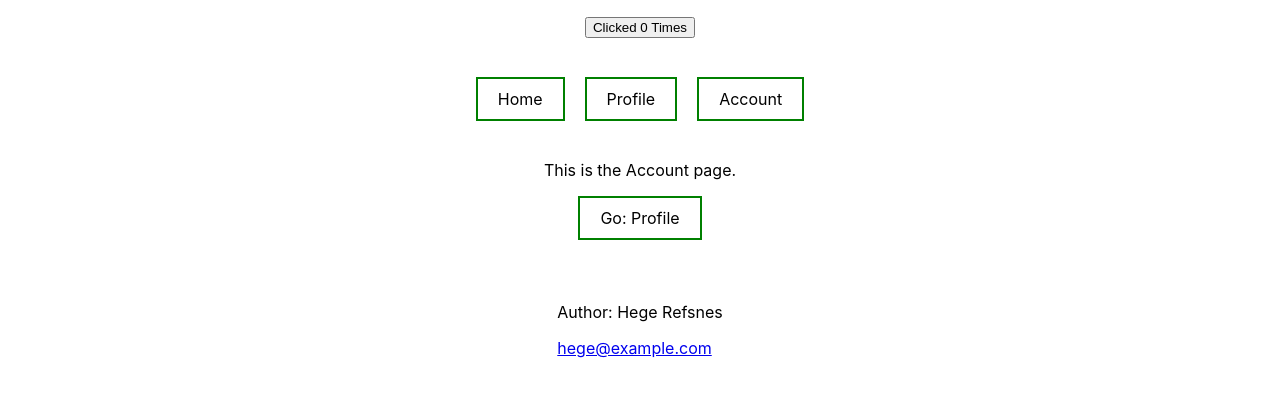
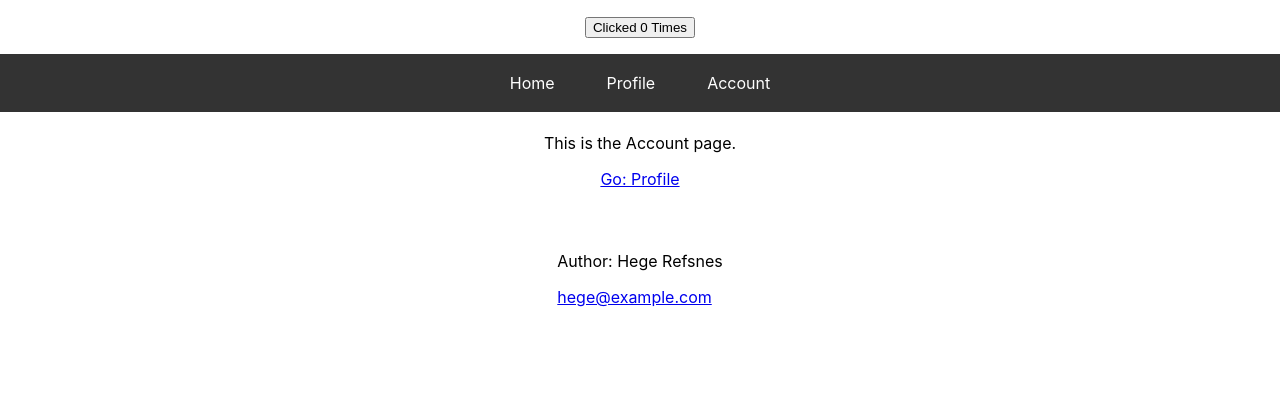
Before and after one commit to Borghese-Gladiator/resume-skills-roadmapper, a Next.js app: page /account in a window 1280 px wide. Shown: the top 396 px of the page. Built offline with nearby package versions, Linux system fonts and the light colour scheme.

Commit message:
fix navbar display

```diff
--- a/styles/globals.css
+++ b/styles/globals.css
@@ -22,28 +22,29 @@ nav {
   flex-direction: row;
   justify-content: center;
   align-items: center;
+  background-color: #333;
 
-  width:300px;
-  height:80px;
+  width: 100%;
   padding:5px; /* this */
+  margin-bottom: 5px;
 }
 nav > .my-link {
-  flex:1 1 auto;
-  text-align:center;
-  margin:10px;  /* and that, will result in a 10px gap */
-}
-.my-link:link, .my-link:visited {
-  background-color: white;
-  color: black;
-  border: 2px solid green;
-  padding: 10px 20px;
+  display: block;
+  color: white;
   text-align: center;
   text-decoration: none;
-  display: inline-block;
+  padding: 14px 16px;
+  margin: 0px 10px;
+}
+.my-link .my-link:hover:not(.active) {
+  background-color: #111;
 }
 .my-link:hover, .my-link:active {
   background-color: green;
   color: white;
+}
+.active {
+  background-color: #4CAF50;
 }
 
 /* Table Styling */
```
